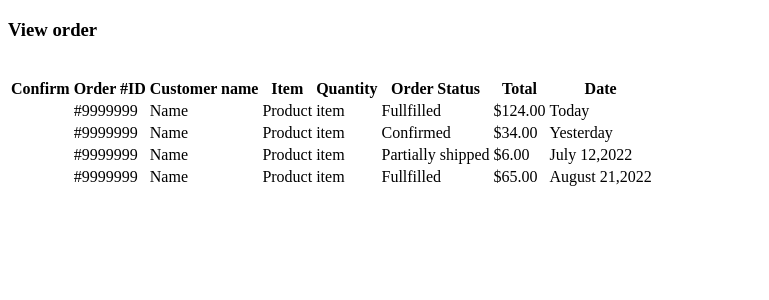
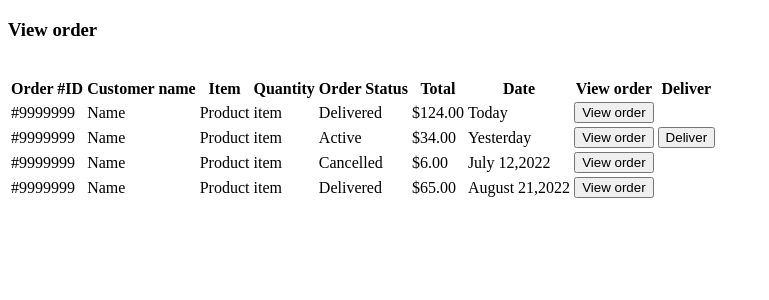
Before and after one commit to luuductrung1234/cosc2430-assignment-2, a PHP site: page /views/shipper/index.php in a window 1280 px wide. Shown: the part 73-373 px from the top of the page, without its empty margins (0-769 px from the left). Run offline with PHP 8.4, Linux system fonts and the light colour scheme; the template is opened without the code that fills it, so the values that code supplies are empty; some libraries are stand-ins or nearby versions.

Commit message:
update footer, shipper, order detail

```diff
--- a/www/views/shipper/index.php
+++ b/www/views/shipper/index.php
@@ -30,8 +30,7 @@
                                     <div class="table-responsive table-bordered">
                                         <table class="table">
                                             <thead>
-                                                <tr>
-                                                    <th>Confirm</th>
+                                                <tr class="text-center">
                                                     <th>Order #ID</th>
                                                     <th>Customer name</th>
                                                     <th>Item</th>
@@ -39,67 +38,58 @@
                                                     <th>Order Status</th>
                                                     <th>Total</th>
                                                     <th>Date</th>
+                                                    <th>View order</th>
+                                                    <th>Deliver</th>
                                                 </tr>
                                             </thead>
-                                            <tbody class="table-body">
+                                            <tbody class="table-body text-center">
                                                 <tr>
-                                                    <td class="text-center">
-                                                        <div class="toggle-btn">
-                                                            <div class="inner-circle"></div>
-                                                        </div>
-                                                    </td>
                                                     <td>#9999999</td>
                                                     <td>Name</td>
                                                     <td>Product</td>
                                                     <td>item</td>
-                                                    <td><span class="badge bg-success">Fullfilled</span></td>
+                                                    <td><span class="badge bg-success">Delivered</span></td>
                                                     <td>$124.00</td>
                                                     <td>Today</td>
+                                                    <td><a href="index-detail.php"><button type="button" class="btn btn-dark btn-sm text-center">View order</button></a></td>
+
                                                 </tr>
                                                 <tr>
-                                                    <td class="text-center">
-                                                        <div class="toggle-btn">
-                                                            <div class="inner-circle"></div>
-                                                        </div>
-                                                    </td>
                                                     <td>#9999999</td>
                                                     <td>Name</td>
                                                     <td>Product</td>
                                                     <td>item</td>
-                                                    <td><span class="badge bg-info">Confirmed</span></td>
+                                                    <td><span class="badge bg-info">Active</span></td>
                                                     <td>$34.00</td>
                                                     <td>Yesterday</td>
+                                                    <td><a href="index-detail.php"><button type="button" class="btn btn-dark btn-sm text-center">View order</button></a></td>
+                                                    <td><button type="button" class="btn btn-primary btn-sm text-center">Deliver</button></td>
                                                 </tr>
                                                 <tr>
-                                                    <td class="text-center">
-                                                        <div class="toggle-btn">
-                                                            <div class="inner-circle"></div>
-                                                        </div>
-                                                    </td>
                                                     <td>#9999999</td>
                                                     <td>Name</td>
                                                     <td>Product</td>
                                                     <td>item</td>
-                                                    <td><span class="badge bg-danger">Partially shipped</span></td>
+                                                    <td><span class="badge bg-danger">Cancelled</span></td>
                                                     <td>$6.00</td>
                                                     <td>July 12,2022</td>
+                                                    <td><a href="index-detail.php"><button type="button" class="btn btn-dark btn-sm text-center">View order</button></a></td>
+
                                                 </tr>
                                                 <tr>
-                                                    <td class="text-center">
-                                                        <div class="toggle-btn">
-                                                            <div class="inner-circle"></div>
-                                                        </div>
-                                                    </td>
                                                     <td>#9999999</td>
                                                     <td>Name</td>
                                                     <td>Product</td>
                                                     <td>item</td>
-                                                    <td><span class="badge bg-success">Fullfilled</span></td>
+                                                    <td><span class="badge bg-success">Delivered</span></td>
                                                     <td>$65.00</td>
                                                     <td>August 21,2022</td>
+                                                    <td><a href="index-detail.php"><button type="button" class="btn btn-dark btn-sm text-center">View order</button></a></td>
                                                 </tr>
                                             </tbody>
                                         </table>
+
+
                                     </div>
                                 </div>
                             </div>
--- a/www/views/style.css
+++ b/www/views/style.css
@@ -96,10 +96,12 @@ a, button {
     padding: 10px;
     display: flex;
     justify-content: space-around;
-    /*position: fixed;*/
+    /* position: fixed;*/
     /*left: 0;*/
-    /*bottom: 0;*/
+    /*bottom: 0; */
     width: 100%;
+    position:absolute;
+    bottom:0;
 }
 
 .footer-body {
```
Also changed, not shown: www/views/shipper/index-detail.php (added, +79 -0 lines), www/views/shipper/index-script.js (+0 -8 lines), www/views/shipper/index-style.css (+0 -32 lines).
